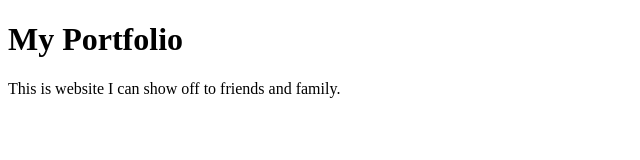
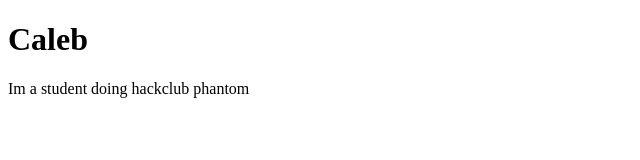
Before and after one commit to calebjohndan-hoop/my-portfolio, a plain HTML site: page index.html in a window 1280 px wide. Shown: the whole page, without its empty margins (0-640 px from the left). Drawn offline with Linux system fonts and the light colour scheme.

Commit message:
make the page about me

```diff
--- a/index.html
+++ b/index.html
@@ -3,8 +3,8 @@
     <head>
         <title>My Portfolio</title>
     <head>
-        <h1>My Portfolio</h1>
-        <p>This is website I can show off to friends and family.</p>
+        <h1>Caleb</h1>
+        <p>Im a student doing hackclub phantom</p>
         </head>
     </head>
 
```
